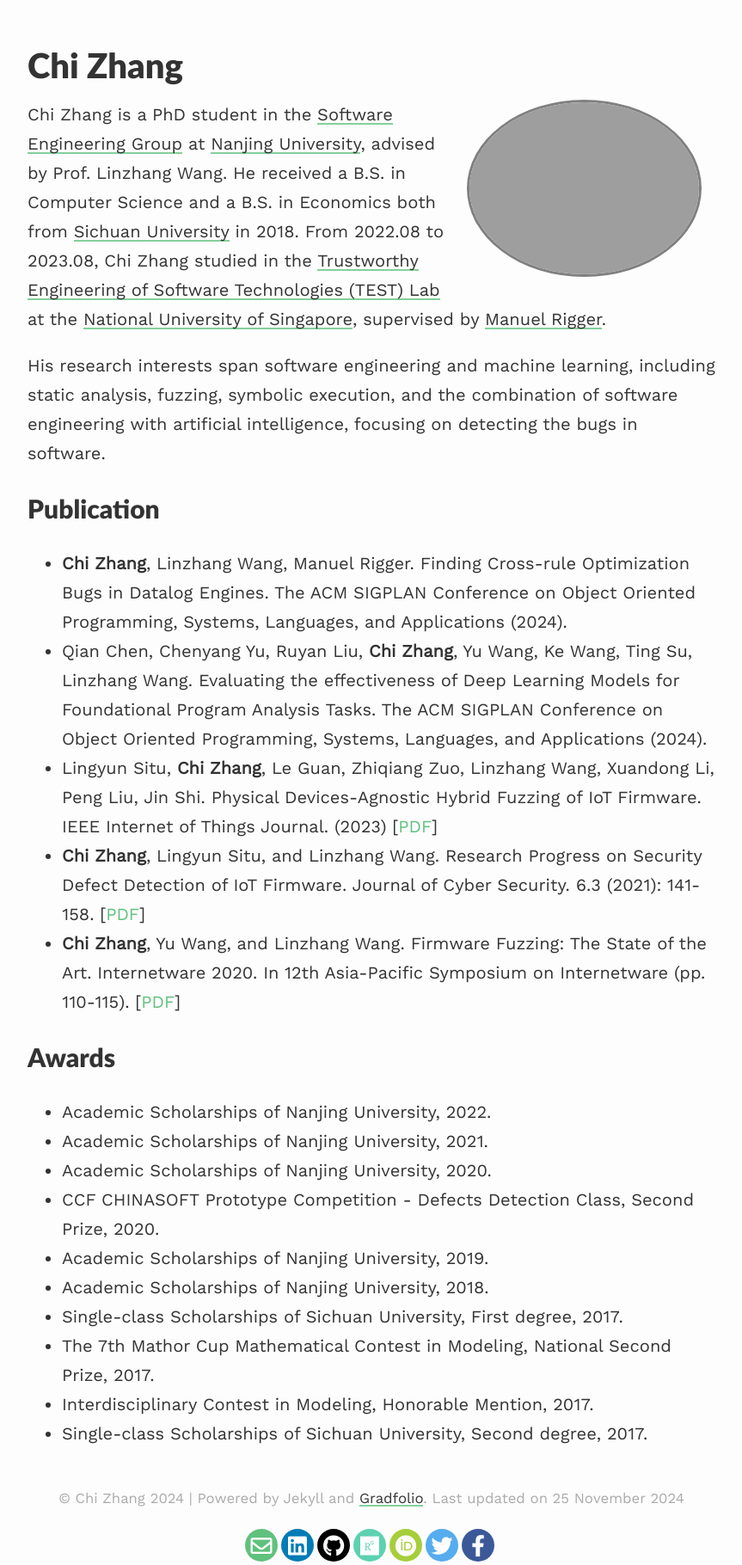
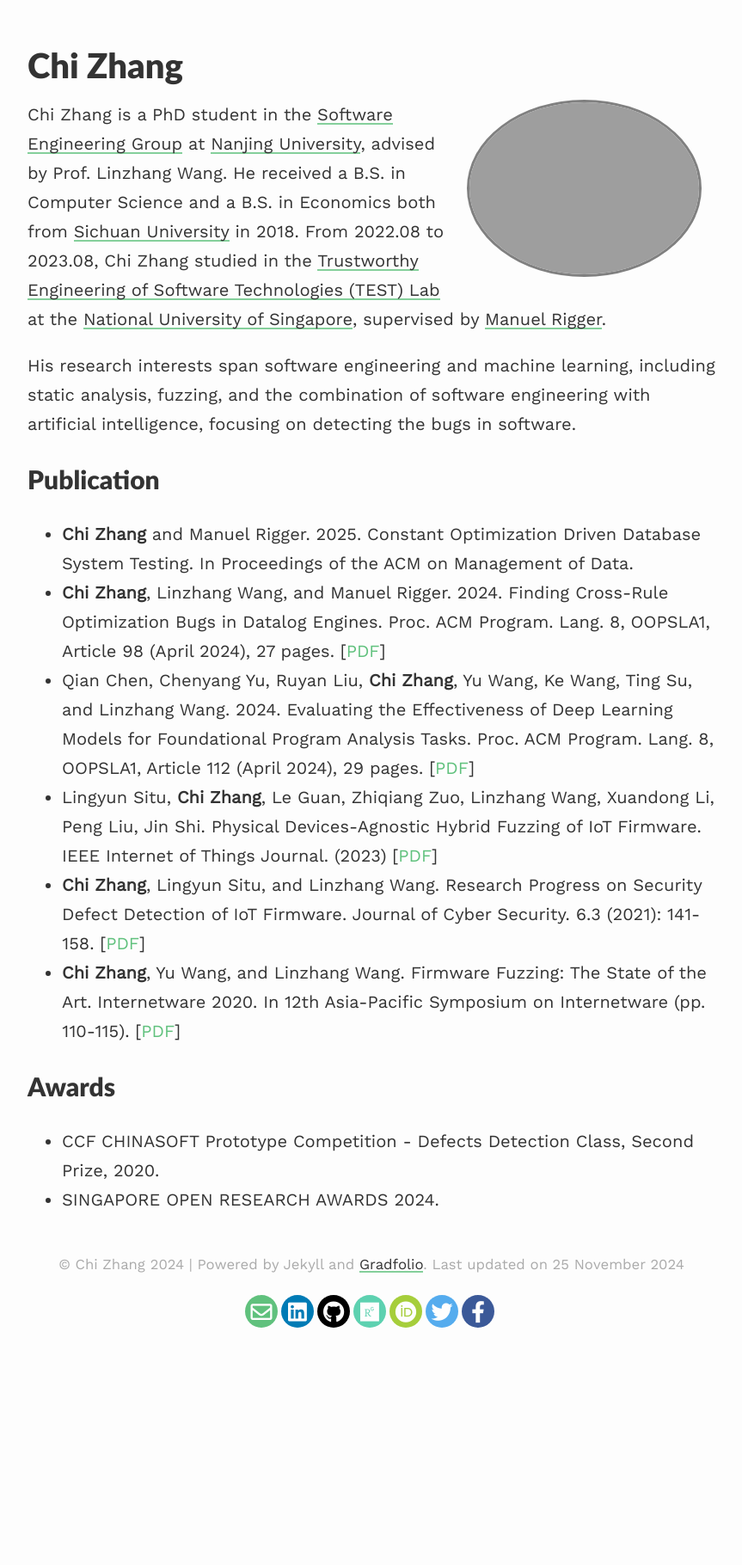
Before and after one commit to ch1zhang/ch1zhang.github.io, a Jekyll site: the page built from index.md, in a window 1280 px wide. Shown: the whole page at 86% size, without its empty margins (208-1071 px from the left). Built offline with Jekyll 4.4.1, drawn with Linux system fonts in a browser that asks for light colours; nearby versions of some CDN libraries; after the commit the page ends 1548 px from its top, so only the background shows below that.

Commit message:
update paper

```diff
--- a/index.md
+++ b/index.md
@@ -9,25 +9,18 @@ published: true
 
 Chi Zhang is a PhD student in the [Software Engineering Group](https://seg.nju.edu.cn/) at [Nanjing University](https://www.nju.edu.cn/EN/main.htm), advised by Prof. Linzhang Wang. He received a B.S. in Computer Science and a B.S. in Economics both from [Sichuan University](https://en.scu.edu.cn/) in 2018. From 2022.08 to 2023.08, Chi Zhang studied in the [Trustworthy Engineering of Software Technologies (TEST) Lab](https://nus-test.github.io/) at the [National University of Singapore](https://www.nus.edu.sg/), supervised by [Manuel Rigger](https://www.manuelrigger.at/).
 
-His research interests span software engineering and machine learning, including static analysis, fuzzing, symbolic execution, and the combination of software engineering with artificial intelligence, focusing on detecting the bugs in software.
+His research interests span software engineering and machine learning, including static analysis, fuzzing, and the combination of software engineering with artificial intelligence, focusing on detecting the bugs in software.
 
 
 ## Publication
-- __Chi Zhang__, Linzhang Wang, Manuel Rigger. Finding Cross-rule Optimization Bugs in Datalog Engines. The ACM SIGPLAN Conference on Object Oriented Programming, Systems, Languages, and Applications (2024).
-- Qian Chen, Chenyang Yu, Ruyan Liu, __Chi Zhang__, Yu Wang, Ke Wang, Ting Su, Linzhang Wang. Evaluating the effectiveness of Deep Learning Models for Foundational Program Analysis Tasks. The ACM SIGPLAN Conference on Object Oriented Programming, Systems, Languages, and Applications (2024).
+- __Chi Zhang__ and Manuel Rigger. 2025. Constant Optimization Driven Database System Testing. In Proceedings of the ACM on Management of Data.
+- __Chi Zhang__, Linzhang Wang, and Manuel Rigger. 2024. Finding Cross-Rule Optimization Bugs in Datalog Engines. Proc. ACM Program. Lang. 8, OOPSLA1, Article 98 (April 2024), 27 pages. \[[PDF](https://dl.acm.org/doi/abs/10.1145/3649815)\]
+- Qian Chen, Chenyang Yu, Ruyan Liu, __Chi Zhang__, Yu Wang, Ke Wang, Ting Su, and Linzhang Wang. 2024. Evaluating the Effectiveness of Deep Learning Models for Foundational Program Analysis Tasks. Proc. ACM Program. Lang. 8, OOPSLA1, Article 112 (April 2024), 29 pages. \[[PDF](https://dl.acm.org/doi/abs/10.1145/3649829)\]
 - Lingyun Situ, __Chi Zhang__, Le Guan, Zhiqiang Zuo, Linzhang Wang, Xuandong Li, Peng Liu, Jin Shi. Physical Devices-Agnostic Hybrid Fuzzing of IoT Firmware. IEEE Internet of Things Journal. (2023) \[[PDF](https://ieeexplore.ieee.org/abstract/document/10214030)\]
 - __Chi Zhang__, Lingyun Situ, and Linzhang Wang. Research Progress on Security Defect Detection of IoT Firmware. Journal of Cyber Security. 6.3 (2021): 141-158. \[[PDF](http://jcs.iie.ac.cn/ch/reader/view_abstract.aspx?file_no=20210309&flag=1)\]
 - __Chi Zhang__, Yu Wang, and Linzhang Wang. Firmware Fuzzing: The State of the Art. Internetware 2020. In 12th Asia-Pacific Symposium on Internetware (pp. 110-115). \[[PDF](https://dl.acm.org/doi/pdf/10.1145/3457913.3457934)\]
 
 
 ## Awards
-- Academic Scholarships of Nanjing University, 2022.
-- Academic Scholarships of Nanjing University, 2021.
-- Academic Scholarships of Nanjing University, 2020.
 - CCF CHINASOFT Prototype Competition - Defects Detection Class, Second Prize, 2020.
-- Academic Scholarships of Nanjing University, 2019.
-- Academic Scholarships of Nanjing University, 2018.
-- Single-class Scholarships of Sichuan University, First degree, 2017.
-- The 7th Mathor Cup Mathematical Contest in Modeling, National Second Prize, 2017.
-- Interdisciplinary Contest in Modeling, Honorable Mention, 2017.
-- Single-class Scholarships of Sichuan University, Second degree, 2017.
+- SINGAPORE OPEN RESEARCH AWARDS 2024.
```
